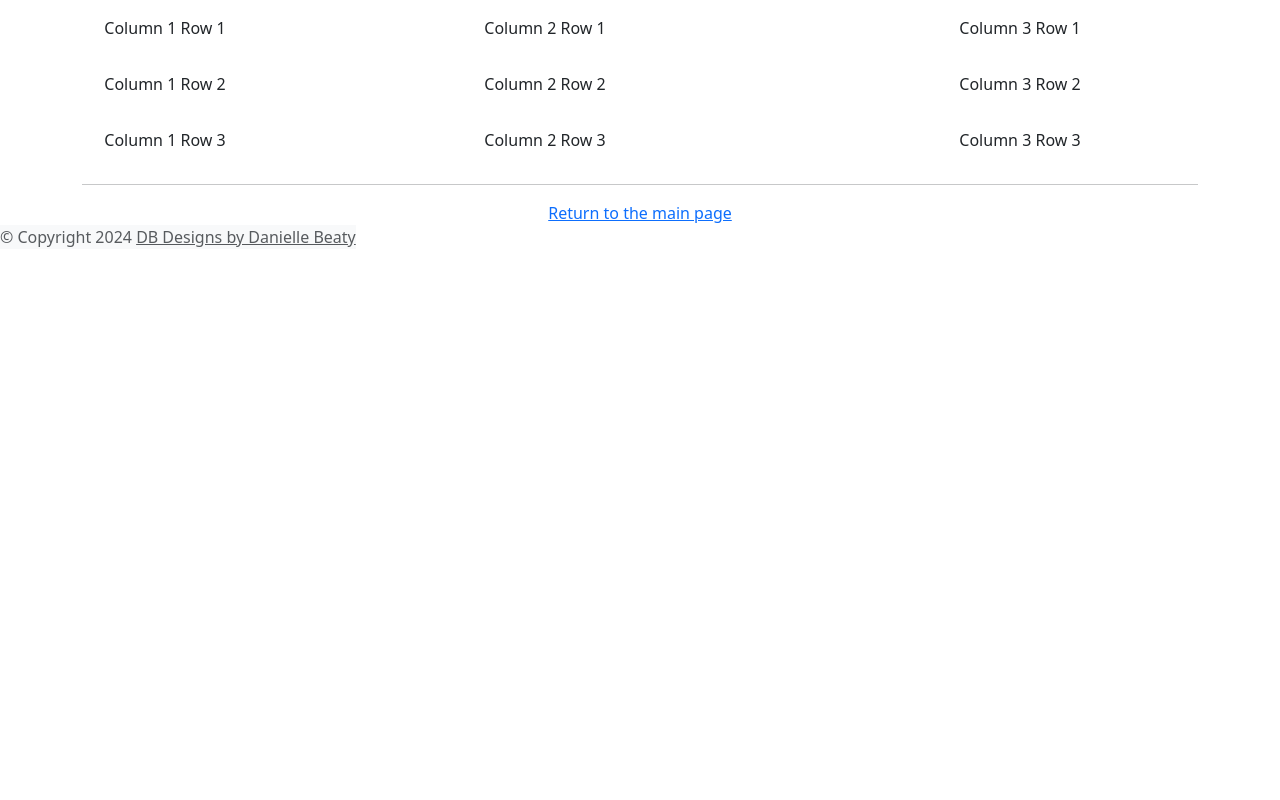
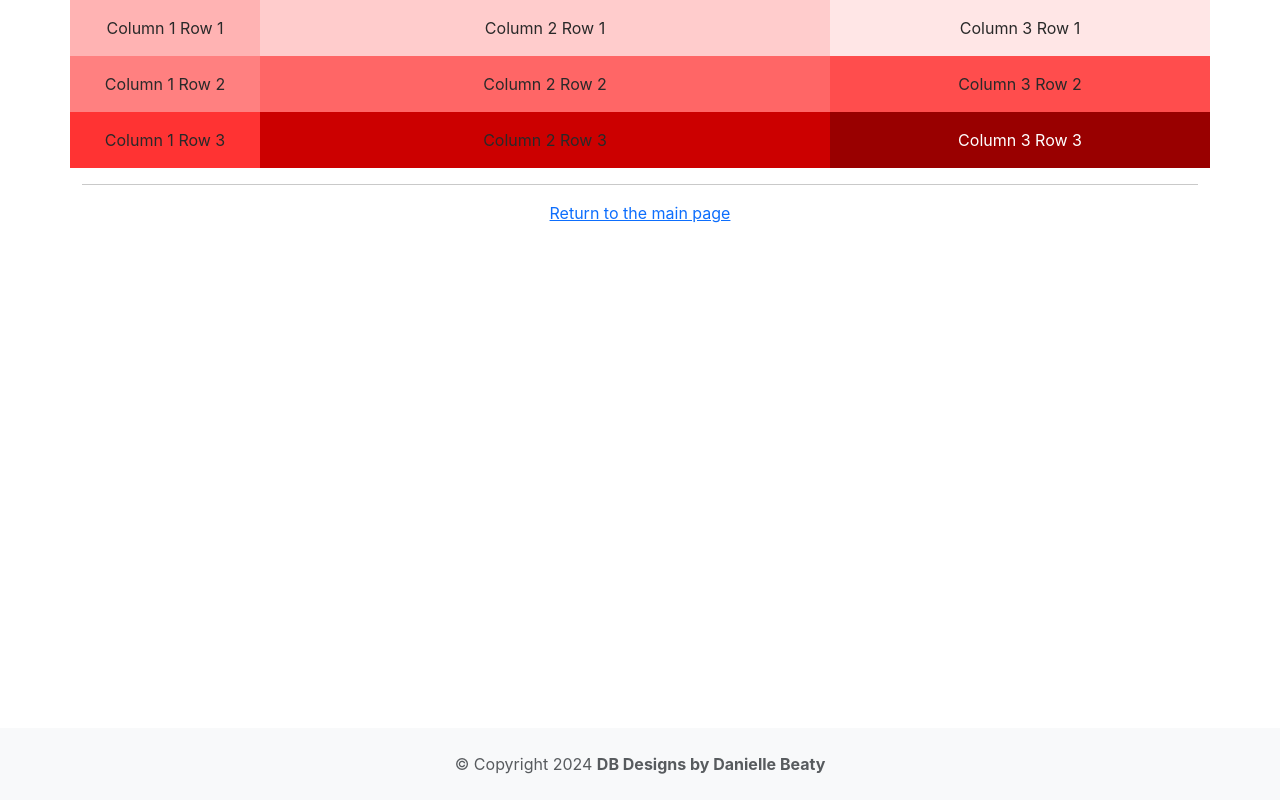
Before and after one commit to DannieDigital/bootstrap_homework, a plain HTML site: page gridChallenges/grid-challenge.html in a window 1280 px wide. Drawn offline with nearby package versions, Linux system fonts and the light colour scheme; files that its build step writes are made by us from their sources; the site is published under a folder, as on GitHub Pages, so addresses that start at the root find nothing.

Commit message:
Update grid-challenge.html

```diff
--- a/gridChallenges/grid-challenge.html
+++ b/gridChallenges/grid-challenge.html
@@ -8,7 +8,7 @@
 
   <!-- CSS -->
   <link href="https://cdn.jsdelivr.net/npm/bootstrap@5.3.2/dist/css/bootstrap.min.css" rel="stylesheet" integrity="sha384-T3c6CoIi6uLrA9TneNEoa7RxnatzjcDSCmG1MXxSR1GAsXEV/Dwwykc2MPK8M2HN" crossorigin="anonymous">
-    <link rel="stylesheet" href="/css/bootstrapHomework.css">
+    <link rel="stylesheet" href="css/bootstrapHomework.css">
 
 
 </head>
```
